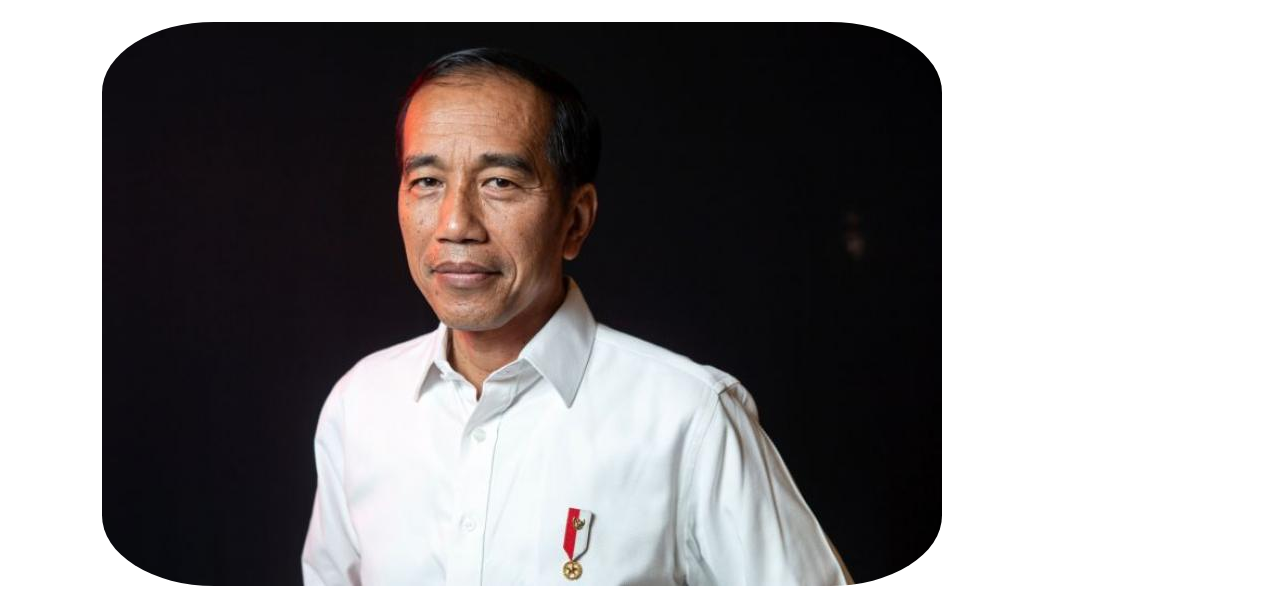
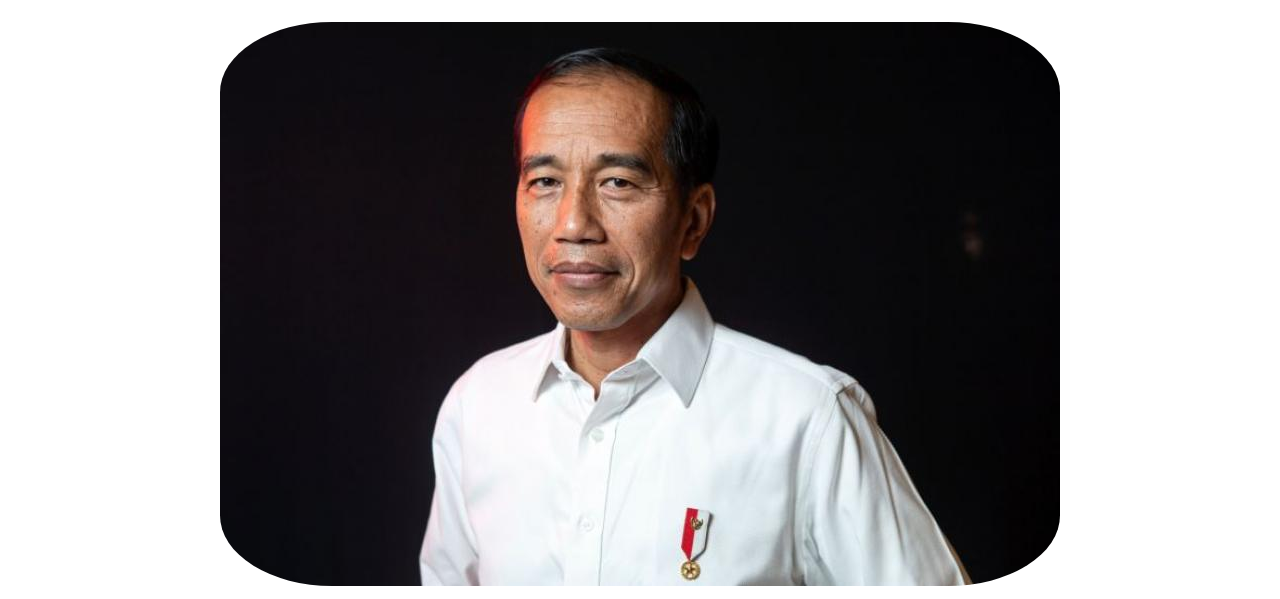
Before and after one commit to andreassebayang/TributePage-FreeCodeCampProject, a plain HTML site: page index.html in a window 1280 px wide. Shown: the part 176-775 px from the top of the page. Drawn offline with nearby package versions, Linux system fonts and the light colour scheme.

Commit message:
Edited Content

```diff
--- a/index.html
+++ b/index.html
@@ -39,7 +39,7 @@
             <h1>Presiden Indonesia</h1>
           </div>
           <div id="img-div">
-            <img id="image" src="img/President_Indonesia.jpg" alt="President Indonesia">
+            <img id="image" src="img/President_Indonesia.jpg" alt="President Indonesia" class="mx-auto d-block">
             <div id="img-caption">
               <h2>Ir. H. Joko Widodo</h2>
             </div>
--- a/style.css
+++ b/style.css
@@ -9,7 +9,7 @@ body {
   height: 100vh;
   width: 100%;
   background-color: rgb(255, 255, 255);
-  font-family:Arial, Helvetica, sans-serif;
+  font-family:-apple-system, BlinkMacSystemFont, 'Segoe UI', Roboto, Oxygen, Ubuntu, Cantarell, 'Open Sans', 'Helvetica Neue', sans-serif
 }
 #main {
   justify-content: center;
@@ -20,7 +20,6 @@ body {
   padding-bottom: 10px;
 }
 #image {
-  display: block;
   justify-content: center;
   align-items: center;
   height: auto;
```
